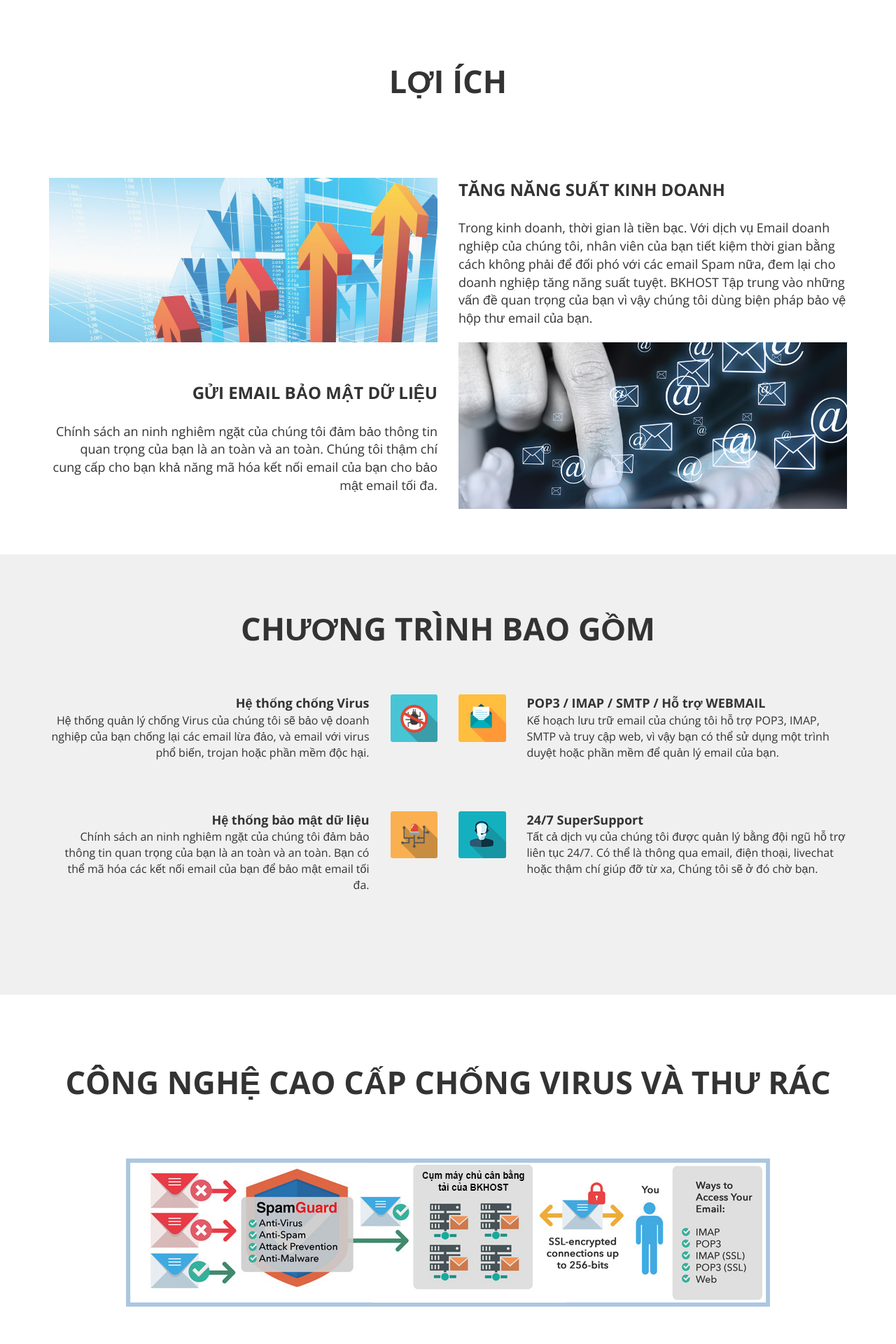
After one commit to thangnv27/bkhost_html, a PHP site: page /email-doanh-nghiep.php in a window 1280 px wide. The commit adds this page. Shown: the part 1970-3890 px from the top of the page at 70% size. Run offline with PHP 8.4, Linux system fonts and the light colour scheme; data that the repository does not hold is empty; some libraries are stand-ins or nearby versions.

Commit message:
File Email Doanh Nghiep

```diff
--- /dev/null
+++ b/email-doanh-nghiep.php
@@ -0,0 +1,271 @@
+<?php include("header.php"); ?>
+<div class="layer-old-4">
+  <div class="slide-email-doanh-nghiep text-center">
+    <div class="container">
+      <h1 class="text-slide-1">EMAIL DOANH NGHIỆP SERVER</h1>
+      <h2 class="text-slide-2">Nhà cung cấp có nhiều năm kinh nghiệm triển khai dịch vụ Email</h2>
+    </div>
+  </div>
+  <div class="content-1 text-center">
+    <div class="container">
+      <div class="text-1">
+        Với dịch vụ Email doanh nghiệp, BKHOST là đơn vị tiên phong triển khai dịch vụ này. Email doanh nghiệp nâng cao uy tín, khẳng định thương hiệu trên internet cho cá nhân và doanh nghiệp của bạn và Quản lý công việc của nhân viên hiệu quả, kiểm tra và điều chỉnh kịp thời khi cần thiết.
+      </div>
+    </div>
+  </div>
+  <div class="content-2 text-center">
+    <div class="container">
+      <div class="row">
+        <div class="col-md-3">
+          <img src="images/email-1.png" alt="Email 1">
+          <div class="text-1">
+            Nâng tầm thương hiệunhanvien@congty.vn
+          </div>
+        </div>
+        <div class="col-md-3">
+          <img src="images/email-2.png" alt="Email 2">
+          <div class="text-1">
+            Hệ thống bảo mật chống Spam, Virus
+          </div>
+        </div>
+        <div class="col-md-3">
+          <img src="images/email-3.png" alt="Email 3">
+          <div class="text-1">
+            Tiết kiệm chi phí, nâng cấp dễ dàng
+          </div>
+        </div>
+        <div class="col-md-3">
+          <img src="images/email-4.png" alt="Email 4">
+          <div class="text-1">
+            Giao diện đơn giản dễ sử dụng
+          </div>
+        </div>
+      </div>
+    </div>
+  </div>
+  <div class="service-backup">
+      <div class="container">
+          <div class="owl-carousel">
+              <div class="content-web-hosting">
+                  <p class="text-hosting-1">BKH-SV5</p>
+                  <p class="text-hosting-2">3.500.000</p>
+                  <strike class="text-hosting-3">4.000.000</strike>
+                  <p class="text-hosting-4">- vĩnh viễn -</p>
+                  <div class="discount-code-email">
+                      <p class="text-hosting-5">Nhập mã khuyến mãi (-50%) áp dụng 25/10 - 25/11/2017</p>
+                      <div class="line-discount"><p></p></div>
+                      <p class="text-hosting-6">KMHT850</p>
+                  </div>
+                  <div class="details-service">
+                      <p>Số lượng Email: <b>10 Email</b></p>
+                      <p>Lưu trữ: <b>15GB</b>/1 User</p>
+                      <p>Quản lý email nhân viên: <b>Có</b></p>
+                      <p>Email gửi / ngày: <b>500</b> / 1 User</p>
+                      <p>Bảo mật 2 lớp: <b>Có</b></p>
+                  </div>
+                  <a href="#" class="btn-register-hosting">
+                      Đăng ký ngay
+                  </a>
+              </div>
+              <div class="content-web-hosting">
+                  <p class="text-hosting-1">BKH-SV10</p>
+                  <p class="text-hosting-2">5.000.000</p>
+                  <strike class="text-hosting-3">6.000.000</strike>
+                  <p class="text-hosting-4">- vĩnh viễn -</p>
+                  <div class="discount-code-email">
+                      <p class="text-hosting-5">Nhập mã khuyến mãi (-50%) áp dụng 25/10 - 25/11/2017</p>
+                      <div class="line-discount"><p></p></div>
+                      <p class="text-hosting-6">KMHT850</p>
+                  </div>
+                  <div class="details-service">
+                      <p>Số lượng Email: <b>10 Email</b></p>
+                      <p>Lưu trữ: <b>15GB</b>/1 User</p>
+                      <p>Quản lý email nhân viên: <b>Có</b></p>
+                      <p>Email gửi / ngày: <b>500</b> / 1 User</p>
+                      <p>Bảo mật 2 lớp: <b>Có</b></p>
+                  </div>
+                  <a href="#" class="btn-register-hosting">
+                      Đăng ký ngay
+                  </a>
+              </div>
+              <div class="content-web-hosting">
+                  <p class="text-hosting-1">BKH-SV20</p>
+                  <p class="text-hosting-2">6.900.000</p>
+                  <strike class="text-hosting-3">7.000.000</strike>
+                  <p class="text-hosting-4">- vĩnh viễn -</p>
+                  <div class="discount-code-email">
+                      <p class="text-hosting-5">Nhập mã khuyến mãi (-50%) áp dụng 25/10 - 25/11/2017</p>
+                      <div class="line-discount"><p></p></div>
+                      <p class="text-hosting-6">KMHT850</p>
+                  </div>
+                  <div class="details-service">
+                      <p>Số lượng Email: <b>10 Email</b></p>
+                      <p>Lưu trữ: <b>15GB</b>/1 User</p>
+                      <p>Quản lý email nhân viên: <b>Có</b></p>
+                      <p>Email gửi / ngày: <b>500</b> / 1 User</p>
+                      <p>Bảo mật 2 lớp: <b>Có</b></p>
+                  </div>
+                  <a href="#" class="btn-register-hosting">
+                      Đăng ký ngay
+                  </a>
+              </div>
+              <div class="content-web-hosting">
+                  <p class="text-hosting-1">BKH-SV50</p>
+                  <p class="text-hosting-2">9.000.000</p>
+                  <strike class="text-hosting-3">10.000.000</strike>
+                  <p class="text-hosting-4">- vĩnh viễn -</p>
+                  <div class="discount-code-email">
+                      <p class="text-hosting-5">Nhập mã khuyến mãi (-50%) áp dụng 25/10 - 25/11/2017</p>
+                      <div class="line-discount"><p></p></div>
+                      <p class="text-hosting-6">KMHT850</p>
+                  </div>
+                  <div class="details-service">
+                      <p>Số lượng Email: <b>10 Email</b></p>
+                      <p>Lưu trữ: <b>15GB</b>/1 User</p>
+                      <p>Quản lý email nhân viên: <b>Có</b></p>
+                      <p>Email gửi / ngày: <b>500</b> / 1 User</p>
+                      <p>Bảo mật 2 lớp: <b>Có</b></p>
+                  </div>
+                  <a href="#" class="btn-register-hosting">
+                      Đăng ký ngay
+                  </a>
+              </div>
+          </div>
+      </div>
+  </div>
+  <div class="content-3">
+    <div class="container">
+      <h2 class="text-1 text-center">LỢI ÍCH</h2>
+      <div class="row">
+        <div class="col-md-6">
+          <img src="images/image-1-content-3-email-doanh-nghiep.png" alt="Image Content">
+        </div>
+        <div class="col-md-6">
+          <div class="text-2">
+            TĂNG NĂNG SUẤT KINH DOANH
+          </div>
+          <div class="text-3">
+            Trong kinh doanh, thời gian là tiền bạc. Với dịch vụ Email doanh nghiệp của chúng tôi, nhân viên của bạn tiết kiệm thời gian bằng cách không phải để đối phó với các email Spam nữa, đem lại cho doanh nghiệp tăng năng suất tuyệt. BKHOST Tập trung vào những vấn đề quan trọng của bạn vì vậy chúng tôi dùng biện pháp bảo vệ hộp thư email của bạn.
+          </div>
+        </div>
+      </div>
+      <div class="row">
+        <div class="col-md-6 text-right">
+          <div class="text-2 text-margin-top">
+            GỬI EMAIL BẢO MẬT DỮ LIỆU
+          </div>
+          <div class="text-3">
+            Chính sách an ninh nghiêm ngặt của chúng tôi đảm bảo thông tin quan trọng của bạn là an toàn và an toàn. Chúng tôi thậm chí cung cấp cho bạn khả năng mã hóa kết nối email của bạn cho bảo mật email tối đa.
+          </div>
+        </div>
+        <div class="col-md-6">
+          <img src="images/image-2-content-3-email-doanh-nghiep.png" alt="Image Content">
+        </div>
+      </div>
+    </div>
+  </div>
+  <div class="content-4 text-center">
+    <div class="container">
+      <h2 class="text-1">
+        CHƯƠNG TRÌNH BAO GỒM
+      </h2>
+      <div class="row row-1">
+        <div class="col-md-6">
+          <div class="row">
+            <div class="col-md-10 text-right">
+              <div class="text-2">
+                Hệ thống chống Virus
+              </div>
+              <div class="text-3">
+                Hệ thống quản lý chống Virus của chúng tôi sẽ bảo vệ doanh
+                nghiệp của bạn chống lại các email lừa đảo, và email với virus
+                phổ biến, trojan hoặc phần mềm độc hại.
+              </div>
+            </div>
+            <div class="col-md-2">
+              <img src="images/icon-malware.png" alt="Icon Malware" />
+            </div>
+          </div>
+        </div>
+        <div class="col-md-6">
+          <div class="row">
+            <div class="col-md-2">
+              <img src="images/icon-email-hosting.png" alt="Icon Email Hosting" />
+            </div>
+            <div class="col-md-10 text-left">
+              <div class="text-2">
+                POP3 / IMAP / SMTP / Hỗ trợ WEBMAIL
+              </div>
+              <div class="text-3">
+                Kế hoạch lưu trữ email của chúng tôi hỗ trợ POP3, IMAP, SMTP
+                và truy cập web, vì vậy bạn có thể sử dụng một trình duyệt
+                hoặc phần mềm để quản lý email của bạn.
+              </div>
+            </div>
+          </div>
+        </div>
+      </div>
+      <div class="row">
+        <div class="col-md-6">
+          <div class="row">
+            <div class="col-md-10 text-right">
+              <div class="text-2">
+                Hệ thống bảo mật dữ liệu
+              </div>
+              <div class="text-3">
+                Chính sách an ninh nghiêm ngặt của chúng tôi đảm bảo thông
+                tin quan trọng của bạn là an toàn và an toàn. Bạn có thể mã
+                hóa các kết nối email của bạn để bảo mật email tối đa.
+              </div>
+            </div>
+            <div class="col-md-2">
+              <img src="images/an-toan-du-lieu.png" alt="An Toan Du Lieu" />
+            </div>
+          </div>
+        </div>
+        <div class="col-md-6">
+          <div class="row">
+            <div class="col-md-2">
+              <img src="images/icon-support.png" alt="Icon Support" />
+            </div>
+            <div class="col-md-10 text-left">
+              <div class="text-2">
+                24/7 SuperSupport
+              </div>
+              <div class="text-3">
+                Tất cả dịch vụ của chúng tôi được quản lý bằng đội ngũ hỗ trợ
+                liên tục 24/7. Có thể là thông qua email, điện thoại, livechat
+                hoặc thậm chí giúp đỡ từ xa, Chúng tôi sẽ ở đó chờ bạn.
+              </div>
+            </div>
+          </div>
+        </div>
+      </div>
+    </div>
+  </div>
+  <div class="content-5 text-center">
+    <div class="container">
+      <h2 class="text-1">
+        Công nghệ cao cấp chống Virus và thư rác
+      </h2>
+      <img src="images/he-thong-email-server-01.png" alt="He Thong Email Server">
+      <div class="text-2">
+        Nền tảng di động được hỗ trợ
+      </div>
+      <img src="images/nen-tang-ho-tro.png" alt="Nen Tang Ho Tro">
+    </div>
+  </div>
+  <div class="register-service text-center">
+      <div class="container">
+          <p class="text-register-service">
+              Đăng ký <span>dịch vụ khác</span> kèm theo Cloud VPS của bạn?
+          </p>
+          <div class="button-register-service">
+              <a href="javascript:void(0)">
+                  <img class="screenshot-2" src="images/btn-register-now.png">
+              </a>
+          </div>
+      </div>
+  </div>
+</div>
+<?php include("footer.php"); ?>
--- a/style2.css
+++ b/style2.css
@@ -12,6 +12,12 @@
 
 .layer-old-3 .slide-cloude-vps {
     background: url("images/slide-cloude-vps.png");
+    background-repeat: no-repeat;
+    background-size: 100% 100%;
+}
+
+.layer-old-4 .slide-email-doanh-nghiep {
+    background: url("images/slide-email-doanh-nghiep.png");
     background-repeat: no-repeat;
     background-size: 100% 100%;
 }
@@ -395,3 +401,98 @@
   border-left: 1px solid #e4e4e4;
   border-right: 1px solid #e4e4e4;
 }
+
+.layer-old-4 .content-1 {
+  padding-bottom: 93px;
+  padding-top: 69px;
+}
+
+.layer-old-4 .content-1 .text-1 {
+  font-size: 1.8em;
+  font-weight: 300;
+}
+
+.layer-old-4 .content-2 .text-1 {
+  font-size: 1.8em;
+  font-weight: 300;
+  margin-top: 40px;
+}
+
+.layer-old-4 .content-2 {
+  padding-bottom: 107px;
+}
+
+.layer-old-4 .content-3 {
+  padding-top: 92px;
+  padding-bottom: 65px;
+}
+
+.layer-old-4 .content-3 .text-1 {
+  font-size: 4.5em;
+  font-weight: bold;
+  margin-top: 0;
+  margin-bottom: 114px;
+}
+
+.layer-old-4 .content-3 .text-2 {
+  font-size: 2.4em;
+  font-weight: bold;
+  margin-bottom: 25px;
+}
+
+.layer-old-4 .content-3 .text-3 {
+  font-size: 1.8em;
+  font-weight: 300;
+}
+
+.layer-old-4 .content-3 .text-margin-top {
+  margin-top: 55px;
+}
+
+.layer-old-4 .content-4 {
+  padding-top: 81px;
+  background: #f0f0f0;
+  padding-bottom: 145px;
+}
+
+.layer-old-4 .content-4 .text-1 {
+  margin-top: 0;
+  font-size: 4.5em;
+  font-weight: bold;
+  margin-bottom: 70px;
+}
+
+.layer-old-4 .content-4 .text-2 {
+  font-size: 1.8em;
+  font-weight: bold;
+}
+
+.layer-old-4 .content-4 .text-3 {
+  font-size: 1.6em;
+  font-weight: 300;
+}
+
+.layer-old-4 .content-4 .row-1 {
+  margin-bottom: 72px;
+}
+
+.layer-old-4 .content-5 {
+  padding-top: 100px;
+  padding-bottom: 110px;
+}
+
+.layer-old-4 .content-5 .text-1 {
+  margin-top: 0;
+  font-size: 4.5em;
+  font-weight: bold;
+  text-transform: uppercase;
+  margin-bottom: 78px;
+}
+
+.layer-old-4 .content-5 .text-2 {
+  margin-top: 45px;
+  font-size: 4.5em;
+  font-weight: bold;
+  text-transform: uppercase;
+  margin-bottom: 91px;
+}
```
Also changed, not shown: images/an-toan-du-lieu.png (added), images/email-1.png (added), images/email-2.png (added), images/email-3.png (added), images/email-4.png (added), images/he-thong-email-server-01.png (added), images/icon-malware.png (added), images/icon-support.png (added), images/image-1-content-3-email-doanh-nghiep.png (added), images/image-2-content-3-email-doanh-nghiep.png (added), images/nen-tang-ho-tro.png (added), images/slide-email-doanh-nghiep.png (added).
